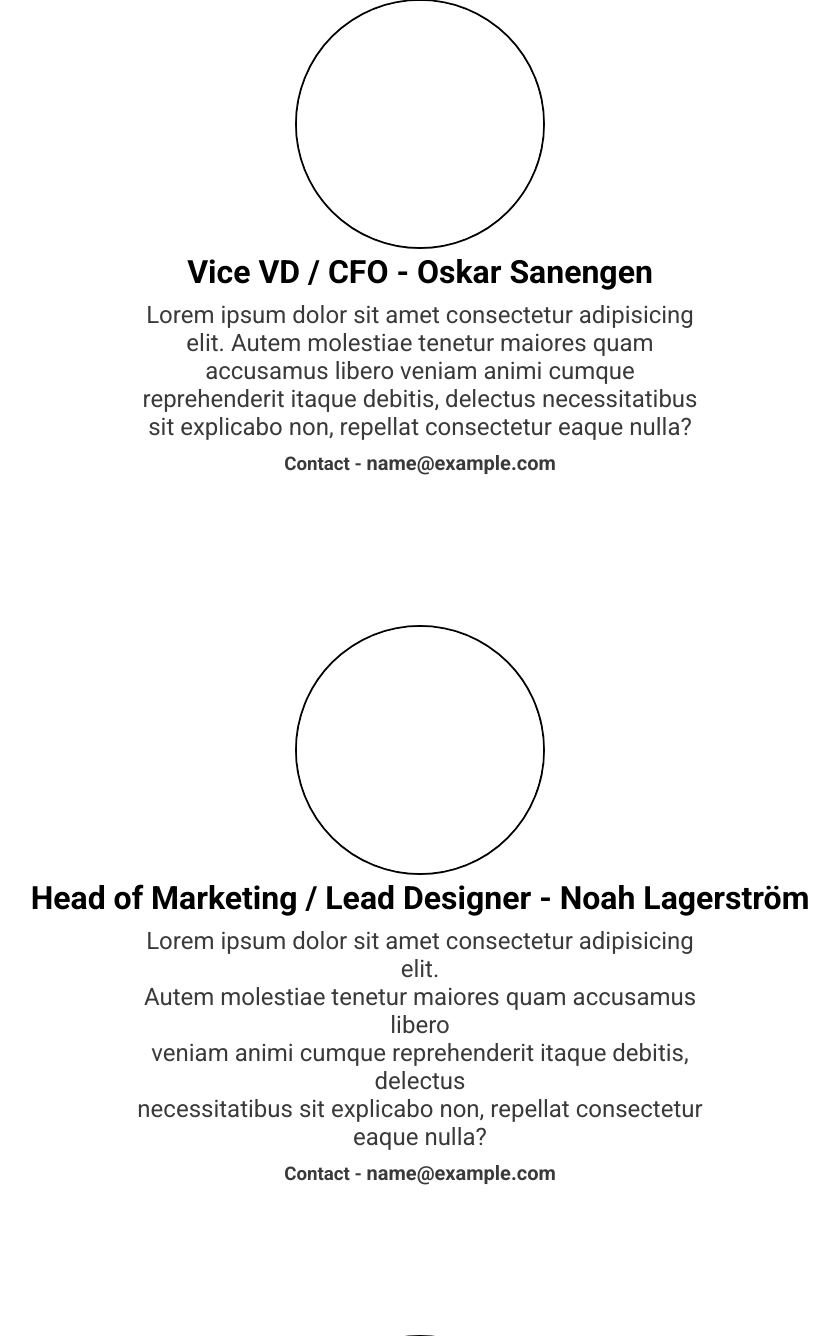
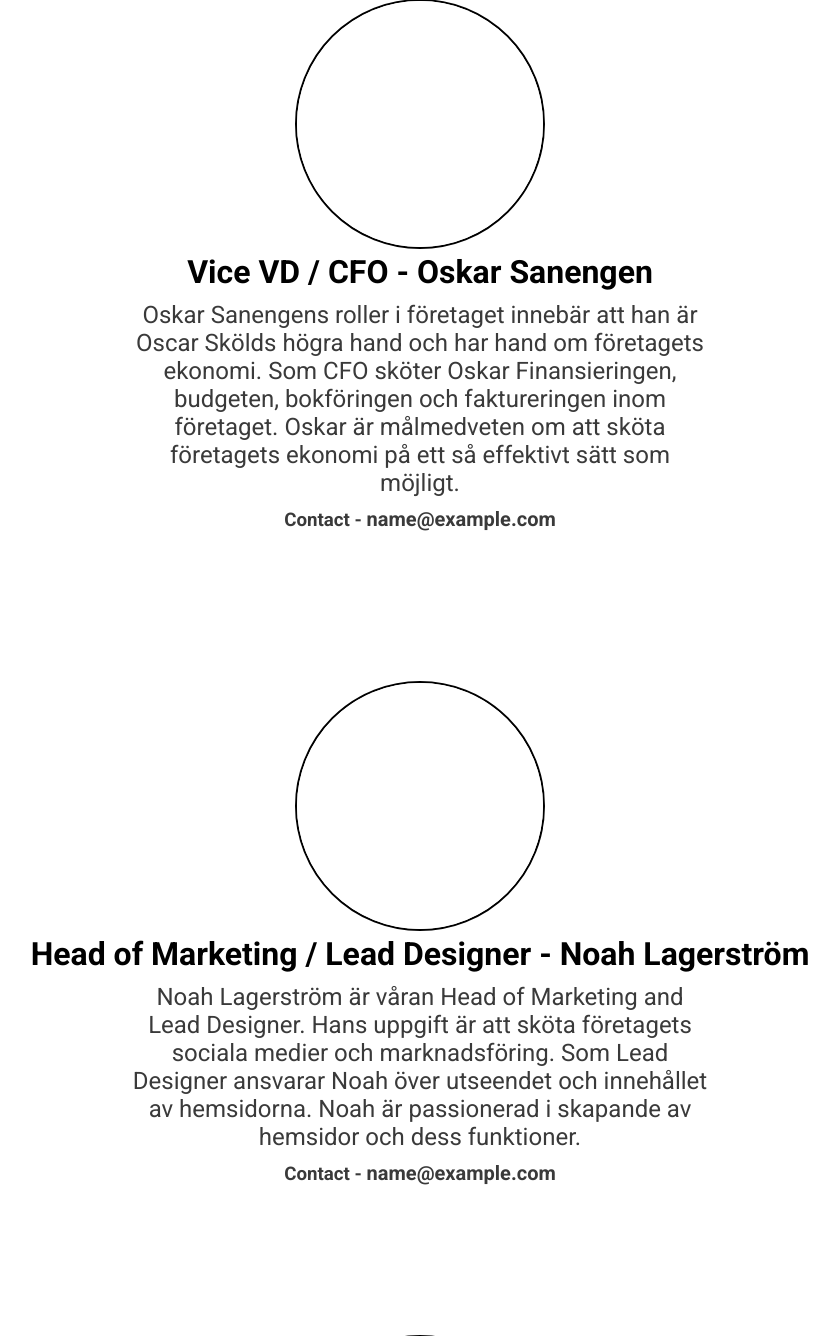
Before and after one commit to oscarskold/Hemsida-webdhs, a PHP site: page /html/About.html in a window 1280 px wide; the page is wider, and only the part inside the window is pictured. Shown: the part 2860-4196 px from the top of that part, without its empty margins (220-1059 px from the left). Run offline with PHP 8.4, Linux system fonts and the light colour scheme.

Commit message:
Added texts to about page

```diff
--- a/css/footer.css
+++ b/css/footer.css
@@ -12,6 +12,11 @@ footer h2 {
 
 footer a {
     color: #f5f5f5;
+    transition: all 0.2s ease-out;
+}
+
+footer a:hover {
+    color: #dcdcdc;
 }
 
 .h2a {
@@ -101,3 +106,13 @@ footer hr {
     height: 50px;
     margin-top: 40px;
 }
+
+@media screen and (max-width: 1100px) {
+
+    .f-social img {
+        width: 50px;
+        height: 50px;
+        margin-top: 25px;
+    }
+
+}
--- a/html/About.html
+++ b/html/About.html
@@ -89,19 +89,22 @@
             <div>
                 <img src="../img/white.jpg" alt="">
                 <h1>Vice VD / CFO - Oskar Sanengen</h1>
-                <h2>Lorem ipsum dolor sit amet consectetur adipisicing elit.
-                    Autem molestiae tenetur maiores quam accusamus libero
-                    veniam animi cumque reprehenderit itaque debitis, delectus
-                    necessitatibus sit explicabo non, repellat consectetur eaque nulla?</h2>
+                <h2>
+                    Oskar Sanengens roller i företaget innebär att han är Oscar Skölds högra hand och har hand om företagets ekonomi.
+                    Som CFO sköter Oskar Finansieringen, budgeten, bokföringen och faktureringen inom företaget.
+                        Oskar är målmedveten om att sköta företagets ekonomi på ett så effektivt sätt som möjligt.
+                </h2>
                     <h3>Contact - <a href="mailto:name@example.com">name@example.com</a></h3>
             </div>
             <div>
                 <img src="../img/white.jpg" alt="">
                 <h1>Head of Marketing / Lead Designer - Noah Lagerström</h1>
-                <h2>Lorem ipsum dolor sit amet consectetur adipisicing elit. <br>
-                    Autem molestiae tenetur maiores quam accusamus libero <br>
-                    veniam animi cumque reprehenderit itaque debitis, delectus <br>
-                    necessitatibus sit explicabo non, repellat consectetur eaque nulla?</h2>
+                <h2>
+                    Noah Lagerström är våran Head of Marketing and Lead Designer.
+                    Hans uppgift är att sköta företagets sociala medier och marknadsföring.
+                    Som Lead Designer ansvarar Noah över utseendet och innehållet av hemsidorna.
+                    Noah är passionerad i skapande av hemsidor och dess funktioner.
+                </h2>
                     <h3>Contact - <a href="mailto:name@example.com">name@example.com</a></h3>
             </div>
             <div>
```
